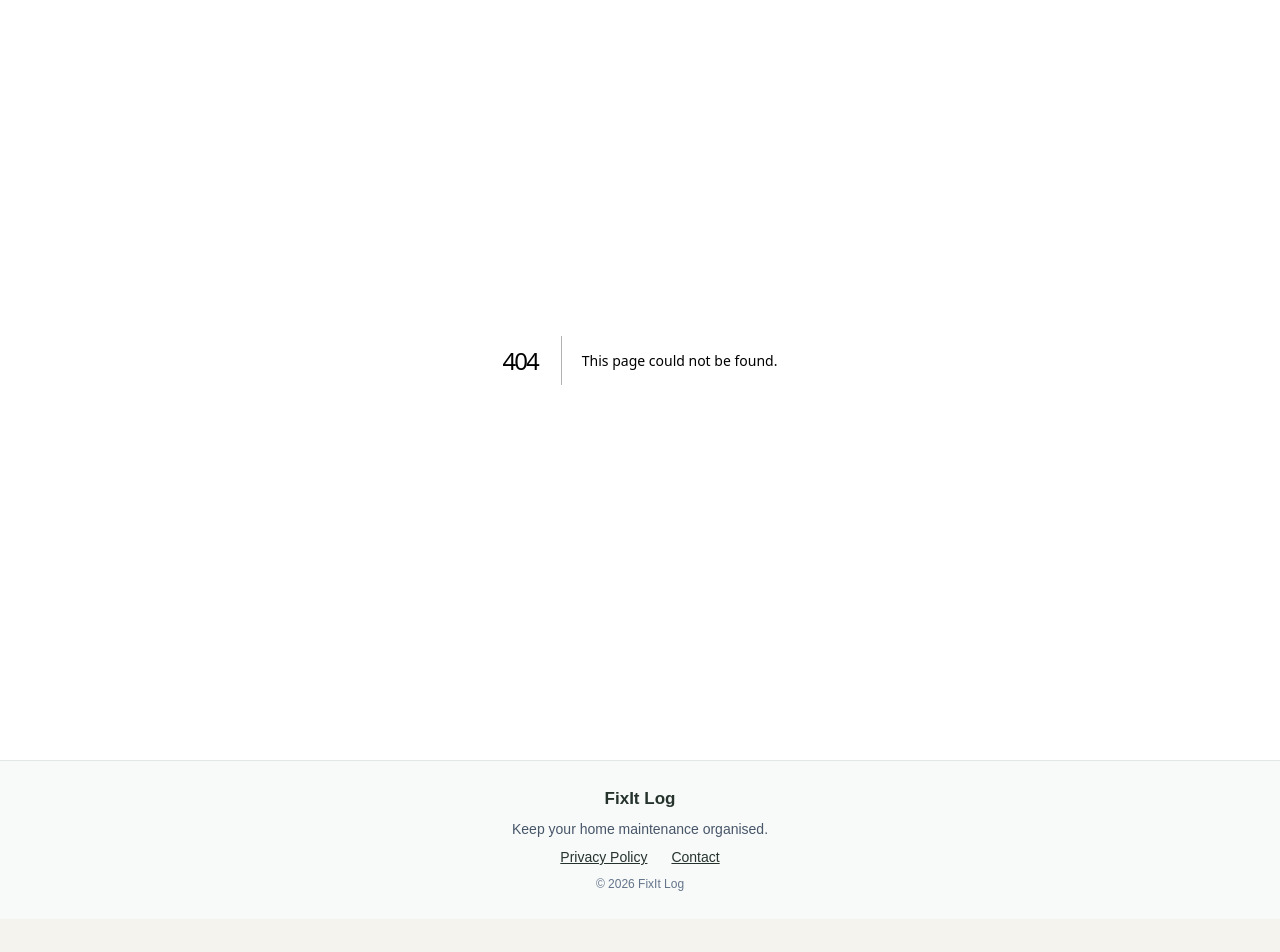
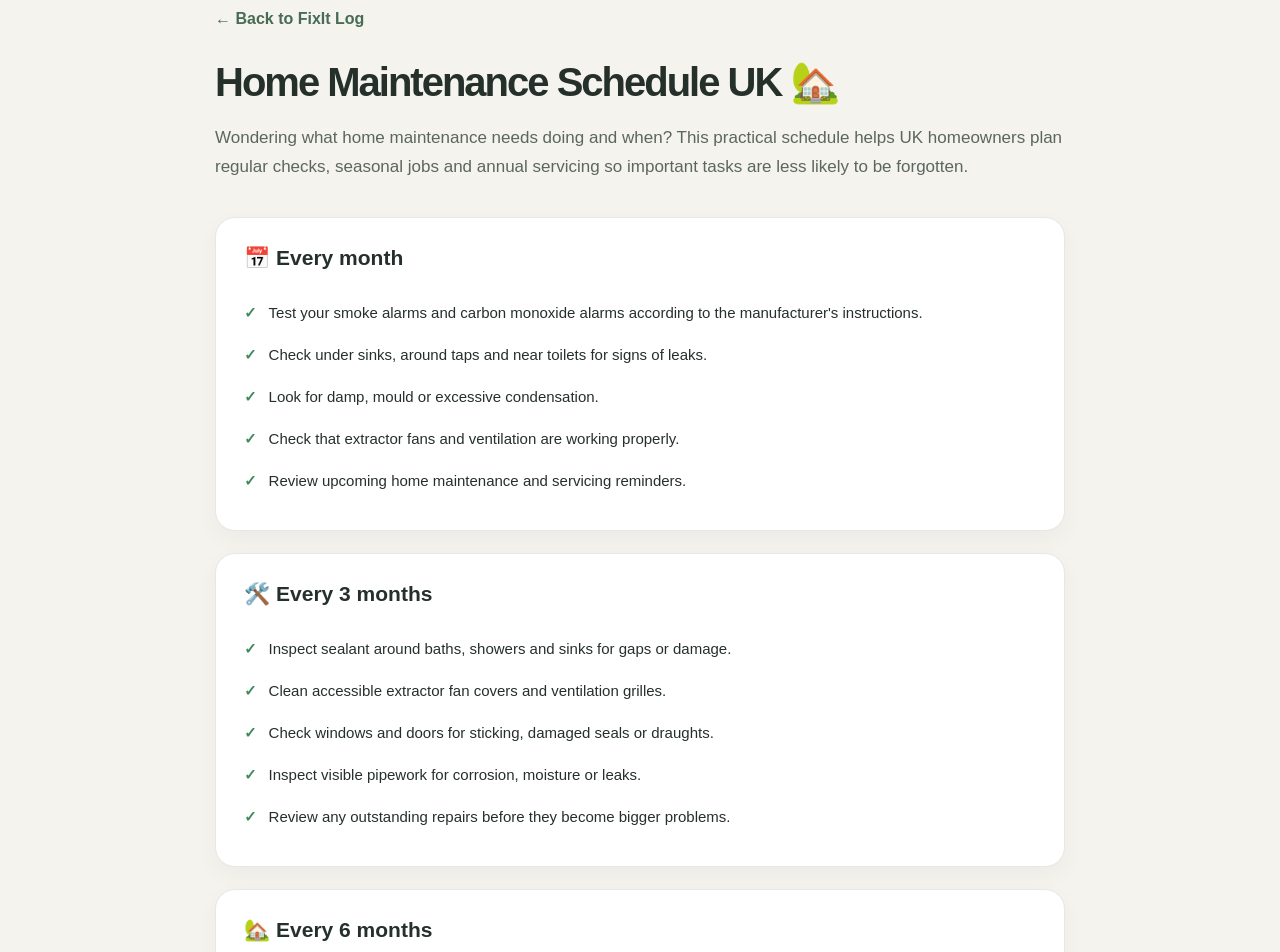
Before and after one commit to A-Gr33n/fixit-log, a Next.js app: page /home-maintenance-schedule in a window 1280 px wide. Before the commit this address had no page. Shown: the part 40-992 px from the top of the page. Before the commit the page ends 959 px from the top, so only its background shows below. Built offline with nearby package versions, Linux system fonts and the light colour scheme.

Commit message:
Add UK home maintenance schedule page

```diff
--- /dev/null
+++ b/app/home-maintenance-schedule/page.tsx
@@ -0,0 +1,175 @@
+import Link from "next/link";
+import type { Metadata } from "next";
+
+export const metadata: Metadata = {
+  title: "Home Maintenance Schedule UK | FixIt Log",
+  description:
+    "A practical UK home maintenance schedule. Find out what to check monthly, every few months and throughout the year to keep your home in good condition.",
+};
+
+const sections = [
+  {
+    title: "Every month",
+    emoji: "📅",
+    tasks: [
+      "Test your smoke alarms and carbon monoxide alarms according to the manufacturer's instructions.",
+      "Check under sinks, around taps and near toilets for signs of leaks.",
+      "Look for damp, mould or excessive condensation.",
+      "Check that extractor fans and ventilation are working properly.",
+      "Review upcoming home maintenance and servicing reminders.",
+    ],
+  },
+  {
+    title: "Every 3 months",
+    emoji: "🛠️",
+    tasks: [
+      "Inspect sealant around baths, showers and sinks for gaps or damage.",
+      "Clean accessible extractor fan covers and ventilation grilles.",
+      "Check windows and doors for sticking, damaged seals or draughts.",
+      "Inspect visible pipework for corrosion, moisture or leaks.",
+      "Review any outstanding repairs before they become bigger problems.",
+    ],
+  },
+  {
+    title: "Every 6 months",
+    emoji: "🏡",
+    tasks: [
+      "Inspect gutters and downpipes from ground level for visible blockages or damage.",
+      "Look for loose or damaged roof tiles from a safe position on the ground.",
+      "Check exterior paintwork, timber and fencing for deterioration.",
+      "Inspect patios, paths and steps for cracks or trip hazards.",
+      "Check outdoor drains for leaves and debris where safely accessible.",
+    ],
+  },
+  {
+    title: "Every year",
+    emoji: "🔧",
+    tasks: [
+      "Arrange an annual boiler service with a Gas Safe registered engineer if you have a gas boiler.",
+      "Review your heating system's maintenance requirements.",
+      "Check the condition of external walls, pointing and visible brickwork.",
+      "Review your home insurance and important household documents.",
+      "Check whether any warranties, servicing appointments or safety inspections are due.",
+    ],
+  },
+  {
+    title: "Spring",
+    emoji: "🌷",
+    tasks: [
+      "Check for damage caused by winter weather.",
+      "Inspect outdoor taps and exposed pipework.",
+      "Check fencing, gates and garden structures.",
+      "Look for signs of blocked drainage after heavy rain.",
+      "Plan outdoor repairs and maintenance projects.",
+    ],
+  },
+  {
+    title: "Summer",
+    emoji: "☀️",
+    tasks: [
+      "Inspect exterior woodwork and paintwork.",
+      "Maintain decking, fences and garden structures where needed.",
+      "Check patios and pathways for uneven surfaces.",
+      "Look for signs of roof or gutter damage from ground level.",
+      "Schedule repairs that are easier to complete in warmer weather.",
+    ],
+  },
+  {
+    title: "Autumn",
+    emoji: "🍂",
+    tasks: [
+      "Clear fallen leaves from accessible drains and arrange safe gutter cleaning if needed.",
+      "Check your heating before colder weather arrives.",
+      "Look for draughts around windows and doors.",
+      "Check outdoor lighting and slippery pathways.",
+      "Review preparations for freezing temperatures.",
+    ],
+  },
+  {
+    title: "Winter",
+    emoji: "❄️",
+    tasks: [
+      "Check exposed pipes for freezing risks.",
+      "Monitor condensation and damp in colder rooms.",
+      "Make sure heating and hot water are working correctly.",
+      "Check for leaks after storms or heavy rainfall.",
+      "Keep entrances and outdoor paths safe during icy weather.",
+    ],
+  },
+];
+
+export default function HomeMaintenanceSchedule() {
+  return (
+    <main className="checklistPage">
+      <div className="checklistContainer">
+        <Link href="/" className="checklistBack">
+          ← Back to FixIt Log
+        </Link>
+
+        <header className="checklistHeader">
+          <h1>Home Maintenance Schedule UK 🏡</h1>
+
+          <p>
+            Wondering what home maintenance needs doing and when?
+            This practical schedule helps UK homeowners plan regular
+            checks, seasonal jobs and annual servicing so important
+            tasks are less likely to be forgotten.
+          </p>
+        </header>
+
+        <div className="checklistSections">
+          {sections.map((section) => (
+            <section
+              key={section.title}
+              className="checklistCard"
+            >
+              <h2>
+                {section.emoji} {section.title}
+              </h2>
+
+              <ul>
+                {section.tasks.map((task) => (
+                  <li key={task}>
+                    <span
+                      className="checklistTick"
+                      aria-hidden="true"
+                    >
+                      ✓
+                    </span>
+                    <span>{task}</span>
+                  </li>
+                ))}
+              </ul>
+            </section>
+          ))}
+        </div>
+
+        <p className="checklistSafety">
+          Safety note: This is a general guide, not a fixed
+          schedule for every property. Follow manufacturers'
+          instructions and applicable safety requirements.
+          Use qualified professionals for gas, electrical
+          and other specialist work. Never climb onto roofs
+          or work at height without appropriate training
+          and equipment.
+        </p>
+
+        <section className="checklistCTA">
+          <h2>
+            Keep your home maintenance on schedule 🔧
+          </h2>
+
+          <p>
+            FixIt Log helps you organise household maintenance,
+            track repairs, record costs and keep important
+            receipts together — all in one place.
+          </p>
+
+          <Link href="/signup" className="checklistButton">
+            Get started with FixIt Log for free →
+          </Link>
+        </section>
+      </div>
+    </main>
+  );
+}
--- a/app/sitemap.ts
+++ b/app/sitemap.ts
@@ -14,5 +14,11 @@ export default function sitemap(): MetadataRoute.Sitemap {
       changeFrequency: "monthly",
       priority: 0.8,
     },
+    {
+      url: "https://www.fixit-log.co.uk/home-maintenance-schedule",
+      lastModified: new Date(),
+      changeFrequency: "monthly",
+      priority: 0.8,
+    },
   ];
 }
```
Also changed, not shown: app/page.tsx (+14 -0 lines).
